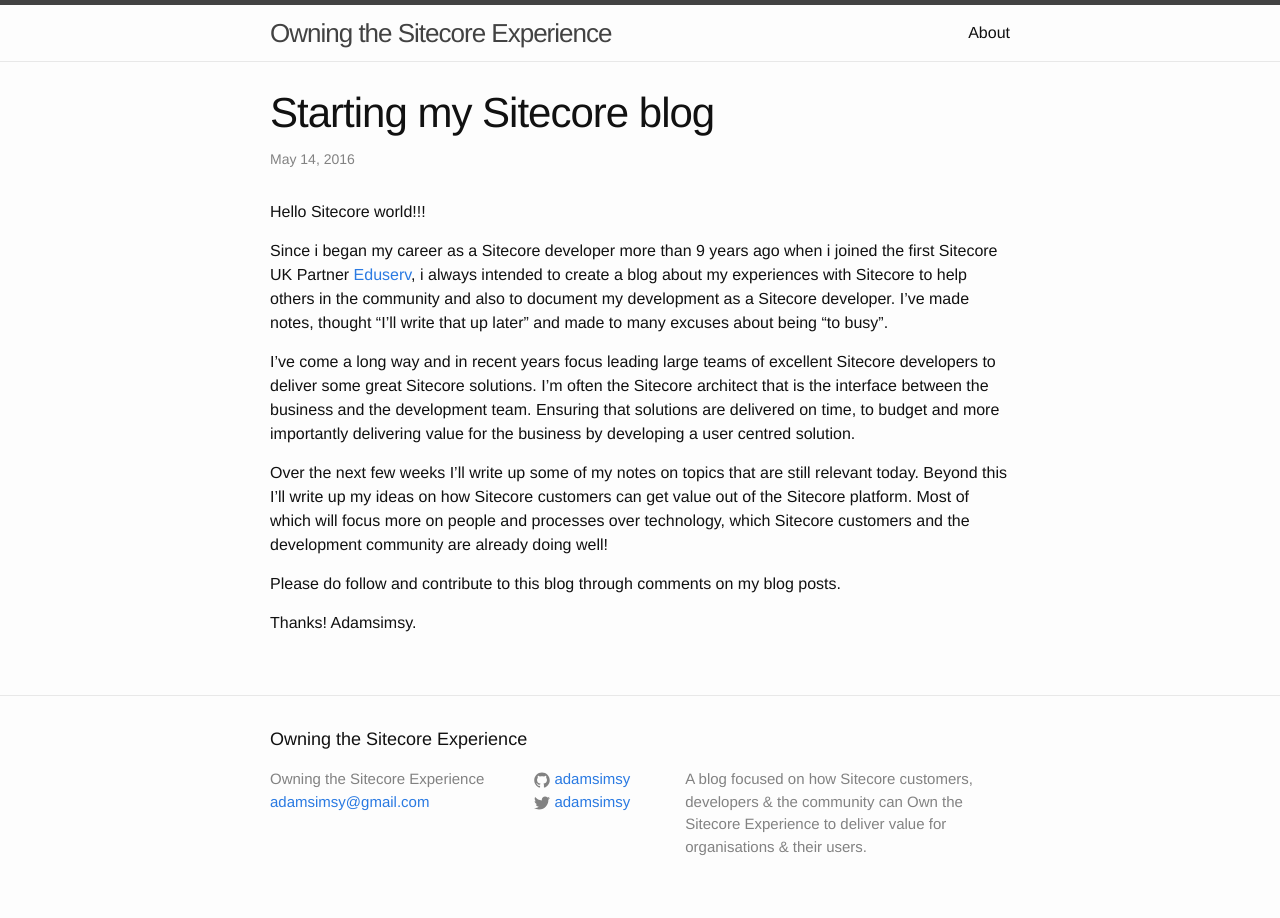
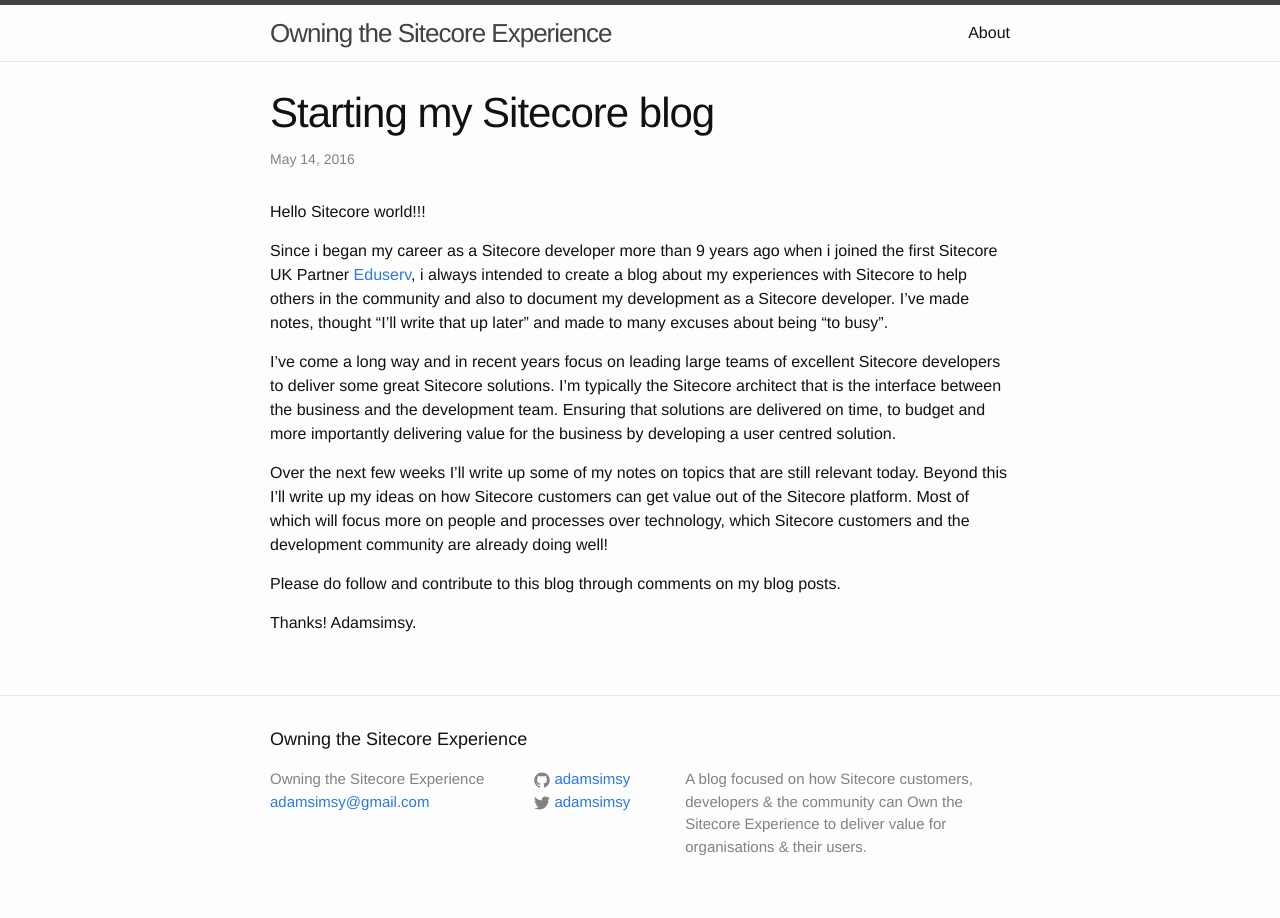
Before and after one commit to Adamsimsy/adamsimsy.github.io, a Jekyll site: the page built from _posts/2016-05-14-starting-my-sitecore-blog.markdown, in a window 1280 px wide. Built offline with Jekyll 4.4.1, drawn with Linux system fonts in a browser that asks for light colours.

Commit message:
final amendments to first post

```diff
--- a/_posts/2016-05-14-starting-my-sitecore-blog.markdown
+++ b/_posts/2016-05-14-starting-my-sitecore-blog.markdown
@@ -8,7 +8,7 @@
 
 Since i began my career as a Sitecore developer more than 9 years ago when i joined the first Sitecore UK Partner [Eduserv], i always intended to create a blog about my experiences with Sitecore to help others in the community and also to document my development as a Sitecore developer. I've made notes, thought "I'll write that up later" and made to many excuses about being "to busy".
 
-I've come a long way and in recent years focus leading large teams of excellent Sitecore developers to deliver some great Sitecore solutions. I'm often the Sitecore architect that is the interface between the business and the development team. Ensuring that solutions are delivered on time, to budget and more importantly delivering value for the business by developing a user centred solution.
+I've come a long way and in recent years focus on leading large teams of excellent Sitecore developers to deliver some great Sitecore solutions. I'm typically the Sitecore architect that is the interface between the business and the development team. Ensuring that solutions are delivered on time, to budget and more importantly delivering value for the business by developing a user centred solution.
 
 Over the next few weeks I'll write up some of my notes on topics that are still relevant today. Beyond this I'll write up my ideas on how Sitecore customers can get value out of the Sitecore platform. Most of which will focus more on people and processes over technology, which Sitecore customers and the development community are already doing well!
 
```
